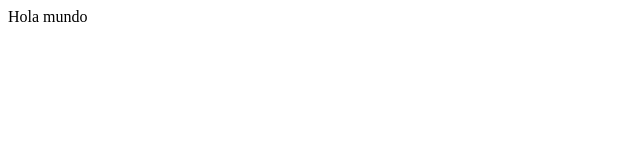
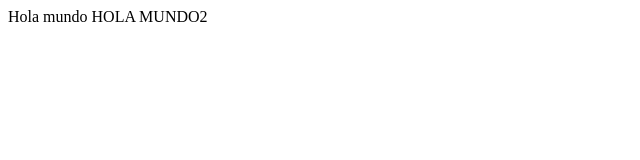
Before and after one commit to isgrohl/RepoAlfa3, a plain HTML site: page index.html in a window 1280 px wide. Shown: the whole page, without its empty margins (0-640 px from the left). Drawn offline with Linux system fonts and the light colour scheme.

```diff
--- a/index.html
+++ b/index.html
@@ -27,3 +27,4 @@
 
 
                                                                          Hola mundo
+                                                                         HOLA MUNDO2
```
